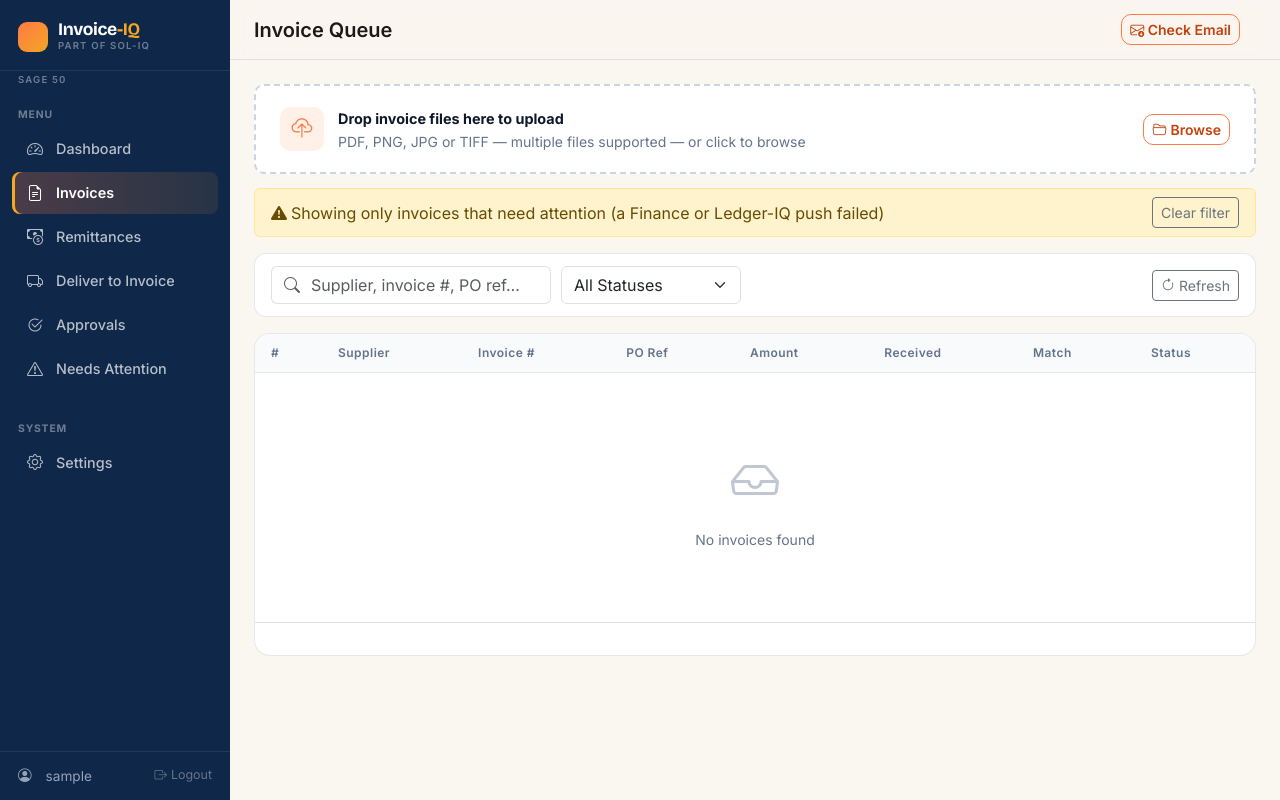
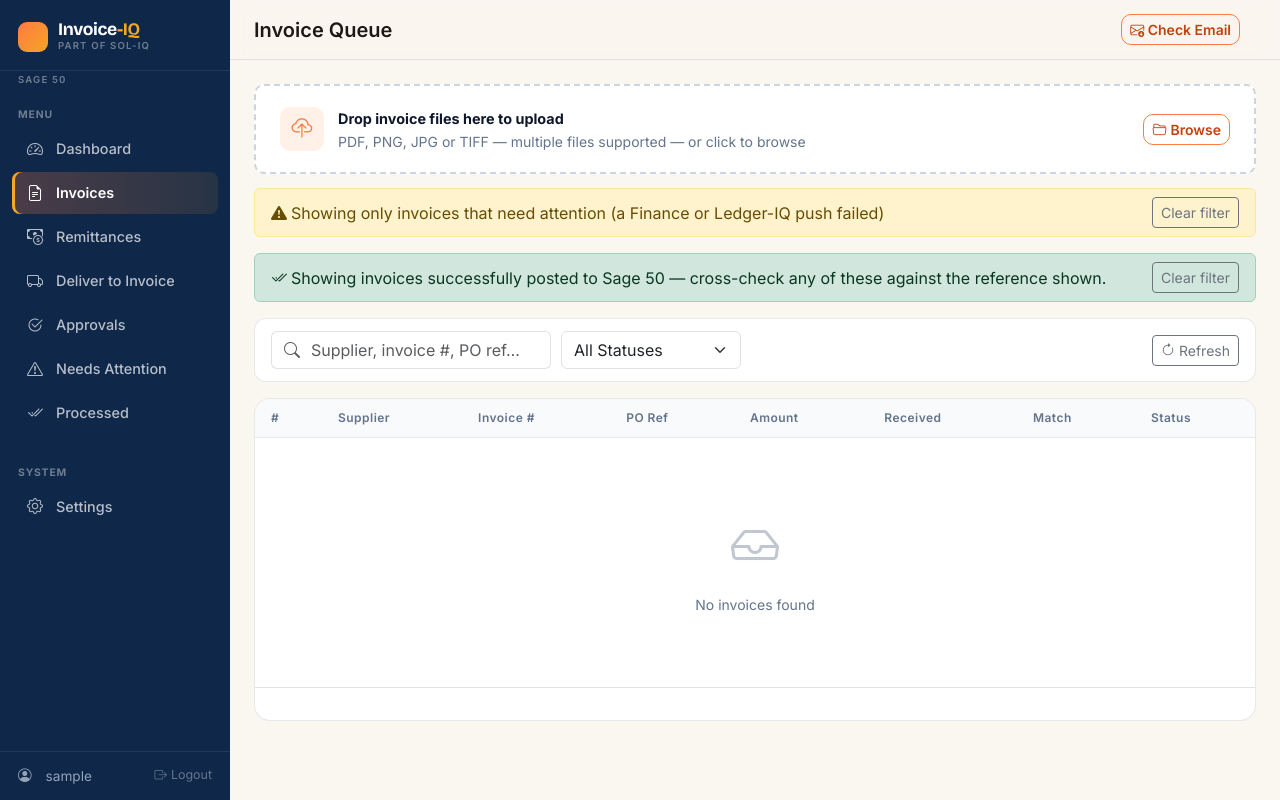
Before and after one commit to Titan-Tim/invoiceiq, a Flask app: page /invoices in a window 1280 px wide. Run offline with Flask 3, Linux system fonts and the light colour scheme; the visitor is signed in with stand-in values (Sample User, id 1); data that the repository does not hold is empty; some libraries are stand-ins or nearby versions.

Commit message:
Add Processed view: list invoices posted to finance with their Xero reference

```diff
--- a/app.py
+++ b/app.py
@@ -413,6 +413,7 @@ def create_app():
         status          = request.args.get('status', '')
         search          = request.args.get('search', '').strip()
         needs_attention = request.args.get('needs_attention', '') == '1'
+        processed       = request.args.get('processed', '') == '1'
         page            = max(int(request.args.get('page', 1)), 1)
         per_page        = min(int(request.args.get('per_page', 25)), 100)
 
@@ -421,6 +422,9 @@ def create_app():
             q = q.filter_by(status=status)
         if needs_attention:
             q = q.filter_by(push_failed=True)
+        if processed:
+            # Successfully posted to the finance system == has a transaction ref.
+            q = q.filter(Invoice.sage_transaction_ref.isnot(None))
         if search:
             q = q.filter(db.or_(
                 Invoice.supplier_name.ilike(f'%{search}%'),
--- a/src/database.py
+++ b/src/database.py
@@ -127,6 +127,8 @@ class Invoice(db.Model):
             'extraction_confidence': self.extraction_confidence,
             'push_failed': self.push_failed,
             'status_message': self.status_message,
+            'finance_ref': self.sage_transaction_ref,
+            'posted_to_finance_at': self.posted_to_sage_at.isoformat() if self.posted_to_sage_at else None,
         }
 
 
--- a/templates/base.html
+++ b/templates/base.html
@@ -81,6 +81,11 @@
           <span class="badge bg-danger ms-auto" id="attention-badge" style="display:none"></span>
         </a>
       </li>
+      <li class="nav-item">
+        <a class="nav-link" href="{{ url_for('invoices') }}?processed=1">
+          <i class="bi bi-check2-all"></i> Processed
+        </a>
+      </li>
     </ul>
     <div class="sidebar-section-label mt-3">SYSTEM</div>
     <ul class="nav flex-column">
--- a/templates/invoices.html
+++ b/templates/invoices.html
@@ -20,6 +20,10 @@
 <!-- Filter bar -->
 <div id="needs-attention-pill" class="alert alert-warning d-flex align-items-center justify-content-between py-2 px-3 mb-3" style="display:none">
   <span><i class="bi bi-exclamation-triangle-fill me-1"></i>Showing only invoices that need attention (a Finance or Ledger-IQ push failed)</span>
+  <a href="{{ url_for('invoices') }}" class="btn btn-sm btn-outline-secondary">Clear filter</a>
+</div>
+<div id="processed-pill" class="alert alert-success d-flex align-items-center justify-content-between py-2 px-3 mb-3" style="display:none">
+  <span><i class="bi bi-check2-all me-1"></i>Showing invoices successfully posted to {{ finance_system_name }} — cross-check any of these against the reference shown.</span>
   <a href="{{ url_for('invoices') }}" class="btn btn-sm btn-outline-secondary">Clear filter</a>
 </div>
 <div class="filter-bar">
@@ -81,6 +85,7 @@
 let currentPage = 1;
 let searchTimer = null;
 let needsAttentionFilter = new URLSearchParams(window.location.search).get('needs_attention') === '1';
+let processedFilter = new URLSearchParams(window.location.search).get('processed') === '1';
 
 function loadInvoices(page = 1) {
   currentPage = page;
@@ -88,7 +93,9 @@ function loadInvoices(page = 1) {
   const status = document.getElementById('status-filter').value;
   const params = new URLSearchParams({ page, per_page: 25, search, status });
   if (needsAttentionFilter) params.set('needs_attention', '1');
+  if (processedFilter) params.set('processed', '1');
   document.getElementById('needs-attention-pill').style.display = needsAttentionFilter ? '' : 'none';
+  document.getElementById('processed-pill').style.display = processedFilter ? '' : 'none';
 
   document.getElementById('invoice-tbody').innerHTML =
     `<tr><td colspan="8" class="text-center py-4 text-muted">Loading…</td></tr>`;
@@ -116,7 +123,9 @@ function loadInvoices(page = 1) {
           <td class="fw-semibold">${inv.total_amount != null ? formatCurrency(inv.total_amount) : '—'}</td>
           <td class="text-muted" style="white-space:nowrap">${formatDate(inv.email_received_at)}</td>
           <td>${inv.match_confidence != null ? confidenceBar(Math.round(inv.match_confidence * 100)) : '—'}</td>
-          <td>${statusBadge(inv.status, inv.status_label, inv.status_color)}</td>
+          <td>${statusBadge(inv.status, inv.status_label, inv.status_color)}
+            ${inv.finance_ref ? `<div class="small text-muted mt-1" title="Posted ${formatDate(inv.posted_to_finance_at)}"><i class="bi bi-check-circle-fill text-success me-1"></i>Ref: <code>${inv.finance_ref}</code></div>` : ''}
+          </td>
         </tr>`).join('');
 
       const start = (data.page - 1) * data.per_page + 1;
```
